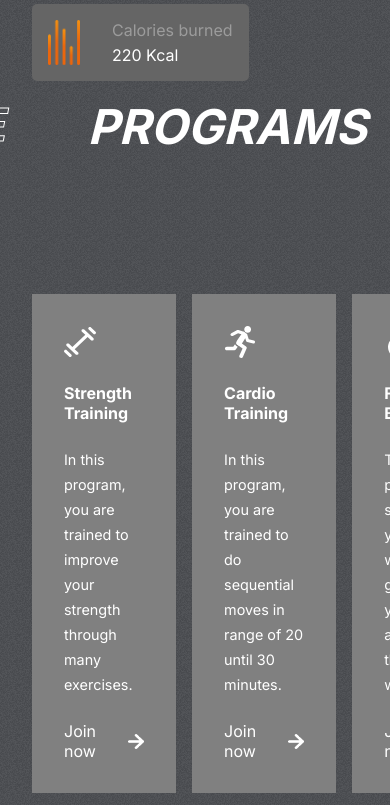
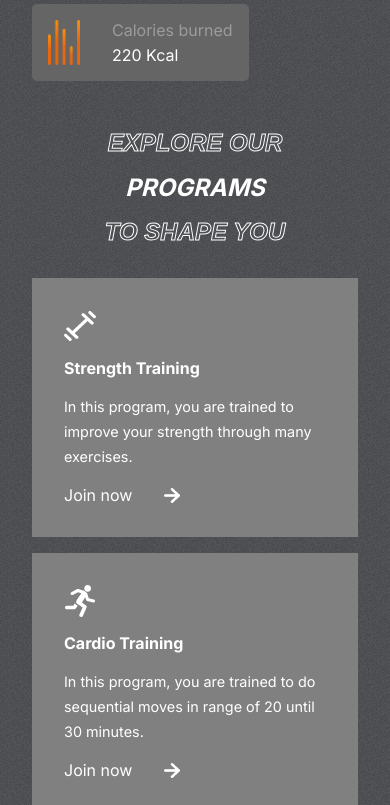
Before and after one commit to frederick486/FITCLUB, a React (Create React App) app in the folder FitClub-Starter/: page / in a window 390 px wide. Shown: the part 1000-1805 px from the top of the page. Built offline with nearby package versions, Linux system fonts and the light colour scheme.

Commit message:
Responsive <Programs />

```diff
--- a/FitClub-Starter/src/components/Programs/Programs.css
+++ b/FitClub-Starter/src/components/Programs/Programs.css
@@ -61,3 +61,17 @@
     background: var(--planCard);
     cursor: pointer;
 }
+
+@media screen and (max-width: 768px) {
+    .programs-header {
+        flex-direction: column;
+        gap: 1rem;
+        font-size: x-large;
+        align-items: center;
+        justify-content: center;
+        margin-top: 2rem;
+    }
+    .program-categories {
+        flex-direction: column;
+    }
+}
```
